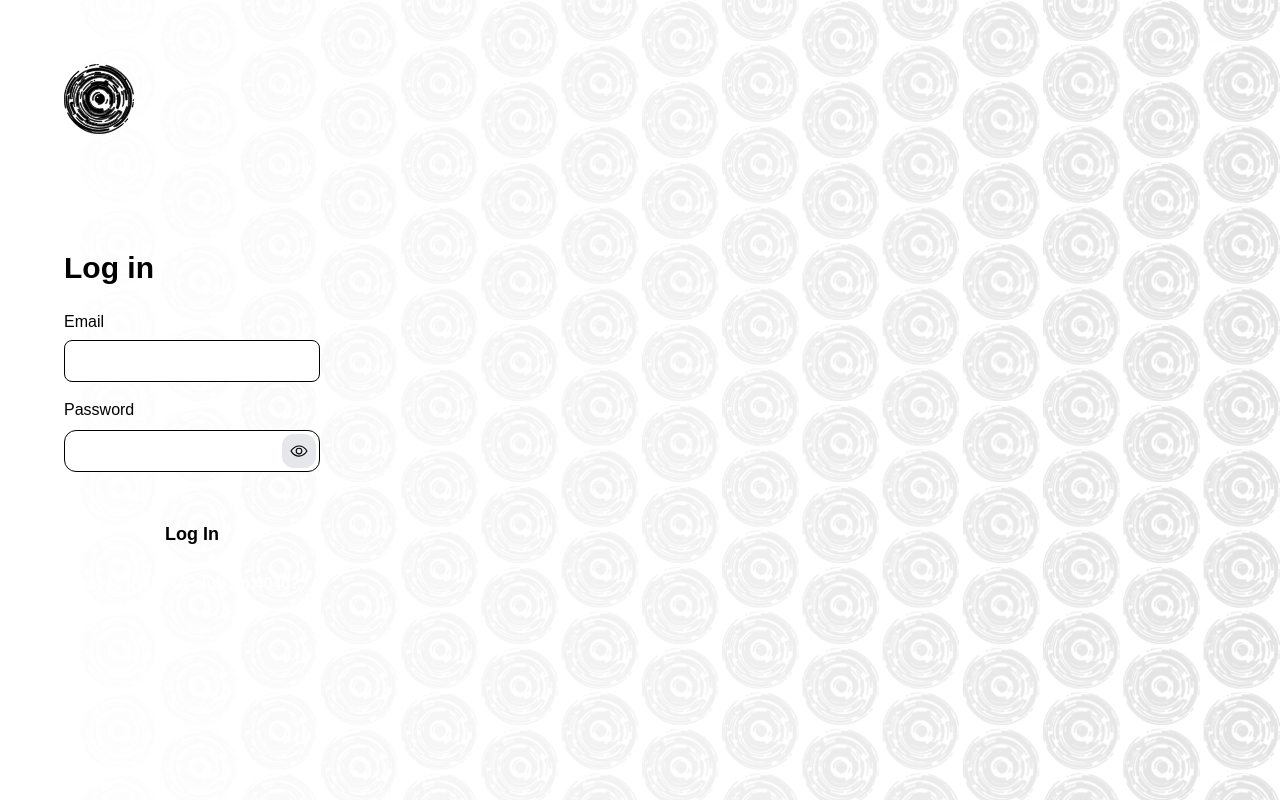
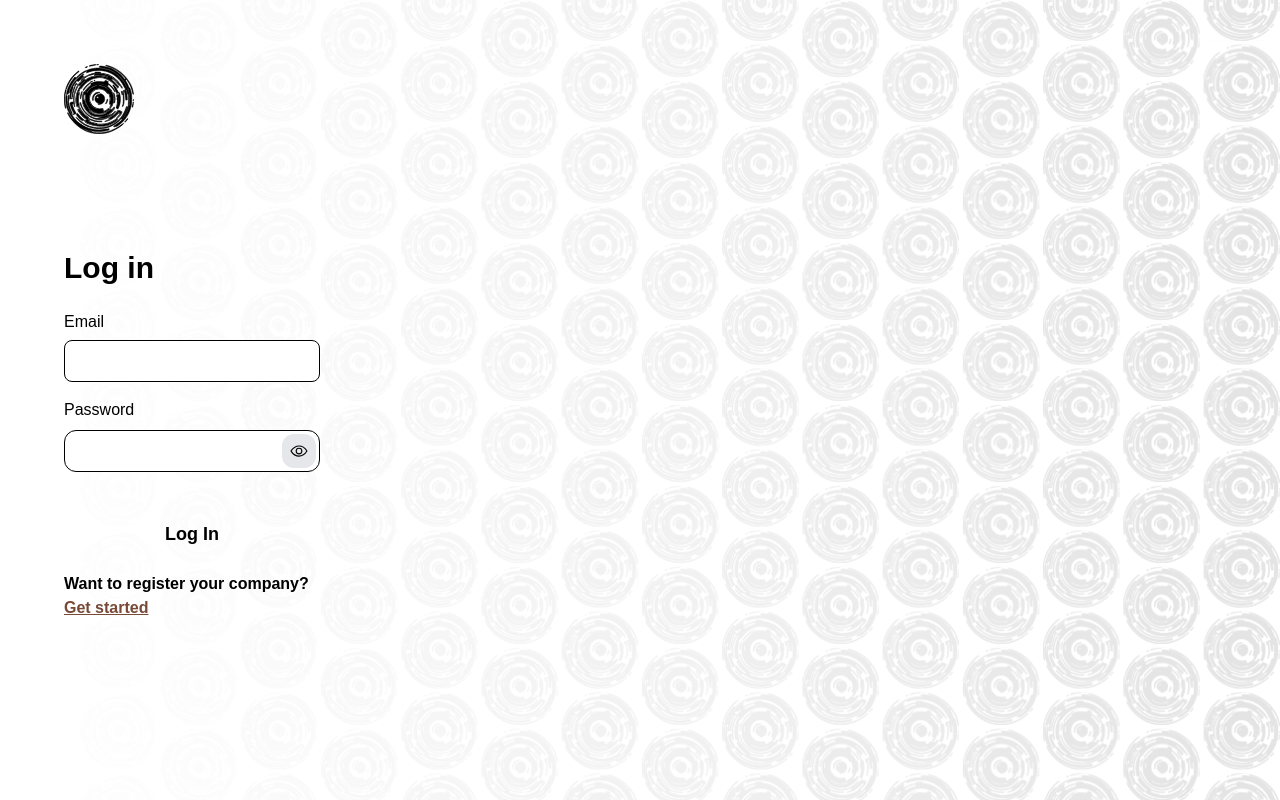
Before and after one commit to VortelTeam/vortel-mvp, a Next.js app: page /login in a window 1280 px wide. Built offline with nearby package versions, Linux system fonts and the light colour scheme; a web font is replaced by a local one.

Commit message:
Update: tweaking some aesthetics

```diff
--- a/src/app/(auth)/login/page.tsx
+++ b/src/app/(auth)/login/page.tsx
@@ -53,9 +53,9 @@ export default function Login() {
             )}
             <Button disabled={!canLogin} label="Log In" onClick={() => {}} />
           </div>
-          <p className="text-left font-semibold text-md">
-            Want to list your club on 4040?{" "}
-            <a className="text-brand-blue underline" href="/signup">
+          <p className="text-left text-black font-semibold text-md">
+            Want to register your company?{" "}
+            <a className="text-brand-brown underline" href="/signup">
               Get started
             </a>
           </p>
```
